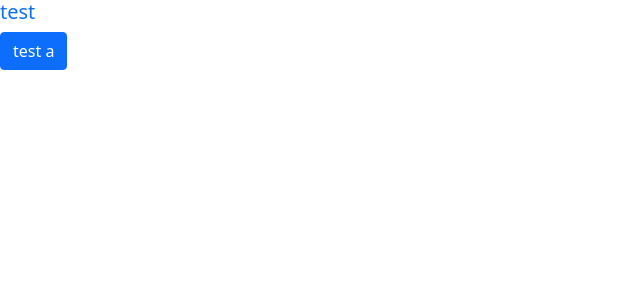
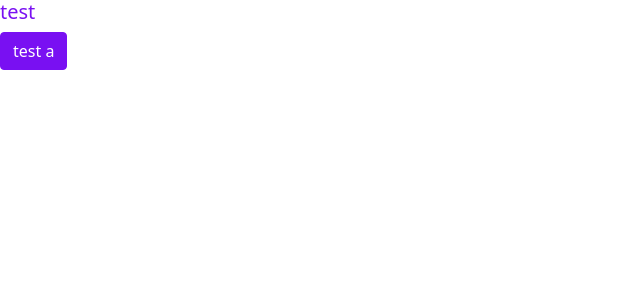
Before and after one commit to royal45mts/serius_building_web, a Next.js app: page / in a window 1280 px wide. Shown: the top 300 px of the page, without its empty margins (0-640 px from the left). Built offline with nearby package versions, Linux system fonts and the light colour scheme.

Commit message:
update : sass

```diff
--- a/pages/_app.tsx
+++ b/pages/_app.tsx
@@ -1,6 +1,5 @@
 import "../styles/globals.scss";
 import type { AppProps } from "next/app";
-import "bootstrap/dist/css/bootstrap.css";
 import { AuthProvider } from "~/store_context";
 import { useEffect } from "react";
 function MyApp({ Component, pageProps }: AppProps) {
--- a/styles/globals.scss
+++ b/styles/globals.scss
@@ -1 +1 @@
-@import "../styles/scss/color.module.scss";
+@import "./styles/scss/color.module.scss";
--- a/styles/scss/color.module.scss
+++ b/styles/scss/color.module.scss
@@ -1,6 +1,7 @@
 //// Required
+
 $theme-colors: (
-  "primary": #10f2bd,
+  "primary": #7910f2,
   "secondary": #d63384,
   "success": #198754,
   "info": #ffc107,
@@ -9,6 +10,10 @@ $theme-colors: (
   "light": #fff,
   "dark": #000,
 );
-// Custom.scss
+// Option A: Include all of Bootstrap
+
+// Include any default variable overrides here (though functions won't be available)
 
 @import "~bootstrap/scss/bootstrap";
+
+// Then add additional custom code here
```
